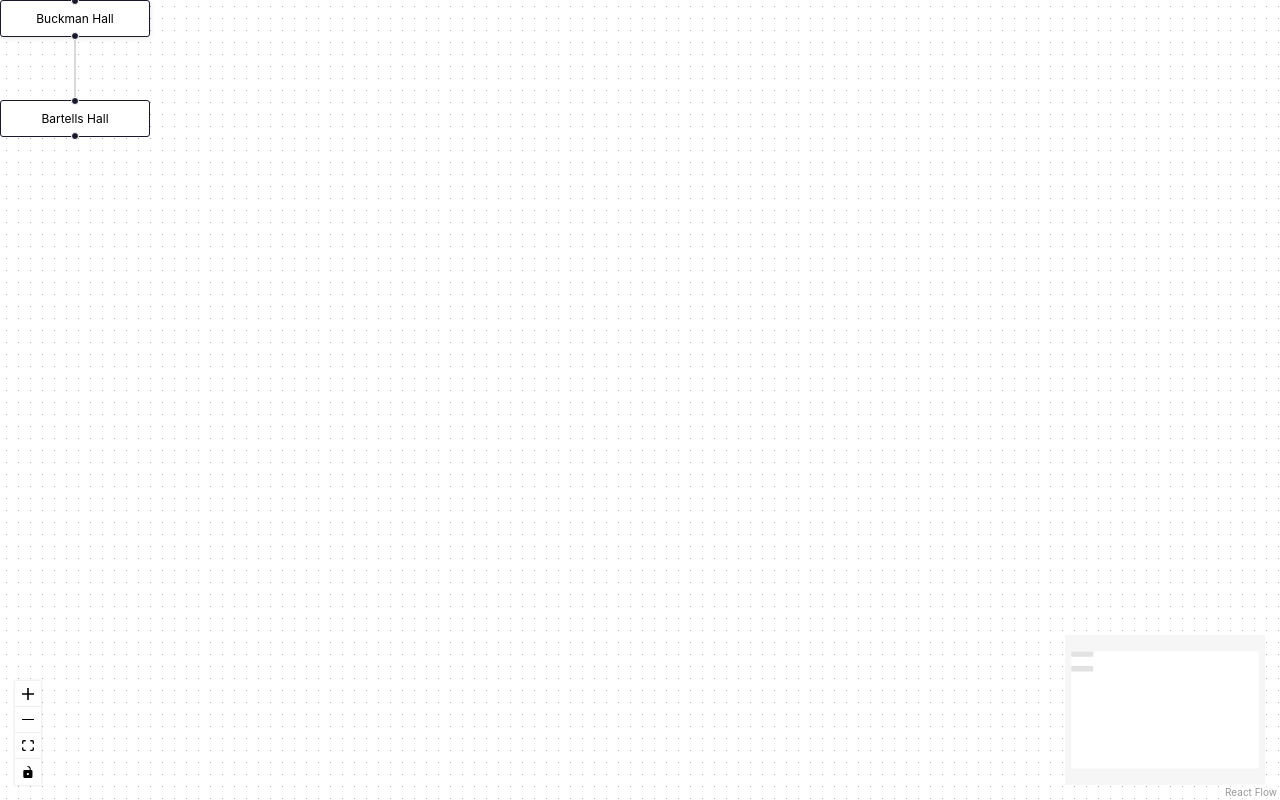
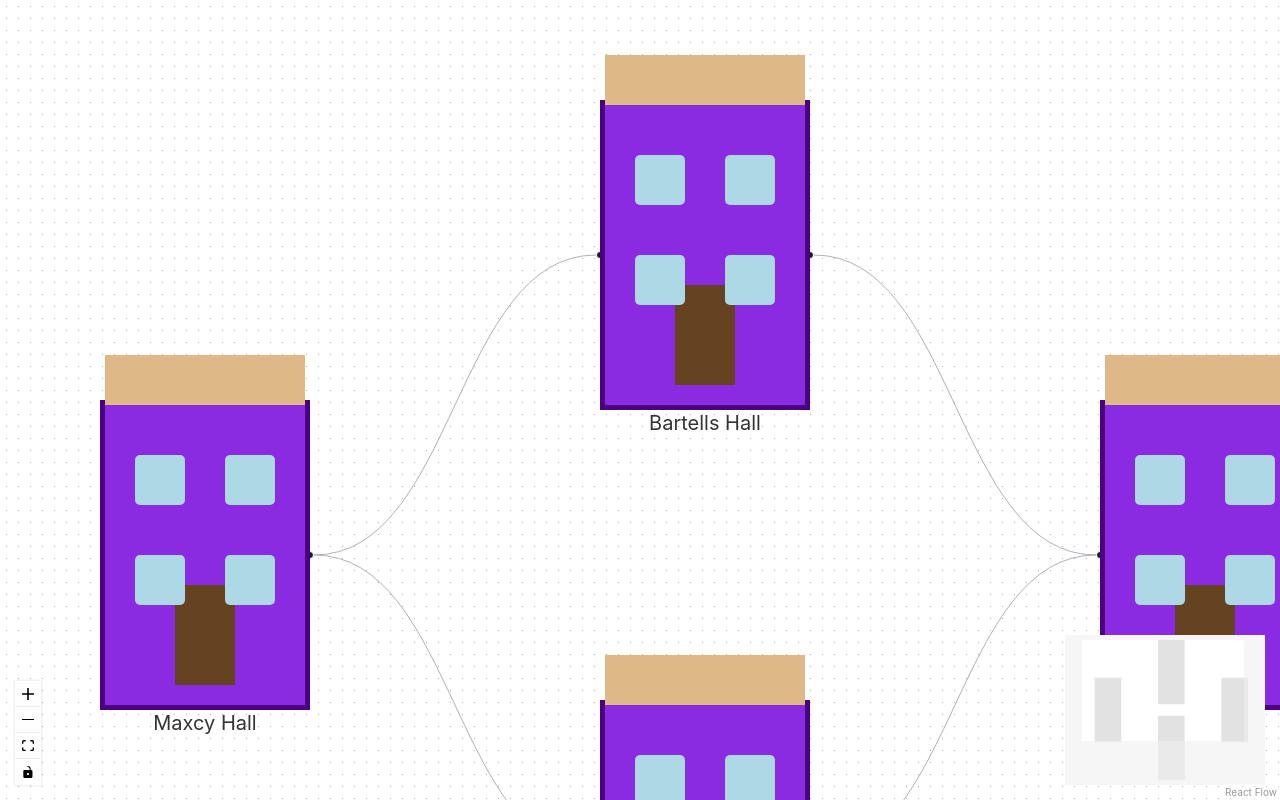
Before and after one commit to IslaMurtazaev/zombie-infection-game, a React (Create React App) app: page / in a window 1280 px wide. Built offline with nearby package versions, Linux system fonts and the light colour scheme.

Commit message:
Add small demo map

```diff
--- a/src/App.js
+++ b/src/App.js
@@ -1,4 +1,4 @@
-import React, { useCallback } from 'react';
+import React, {useCallback, useMemo} from 'react';
 import {
     ReactFlow,
     MiniMap,
@@ -7,16 +7,100 @@ import {
     useNodesState,
     useEdgesState,
     addEdge,
+    Position,
 } from '@xyflow/react';
 
 import '@xyflow/react/dist/style.css';
+import Building from "./components/Building";
+
+const BUCKMAN_HALL = {
+    id: 'buckman',
+    position: {x: 600, y: 600},
+    type: 'building',
+    data: {
+        label: 'Buckman Hall',
+        handles: [
+            {
+                type: 'target',
+                position: Position.Left,
+                id: "buckman-left"
+            },
+            {
+                type: 'source',
+                position: Position.Right,
+                id: "buckman-right"
+            },
+        ]
+    }
+}
+
+const BARTELLS_HALL = {
+    id: 'bartells',
+    position: {x: 600, y: 0},
+    type: 'building',
+    data: {
+        label: 'Bartells Hall',
+        handles: [
+            {
+                type: 'target',
+                position: Position.Left,
+                id: "bartells-left"
+            },
+            {
+                type: 'source',
+                position: Position.Right,
+                id: "bartells-right"
+            },
+        ]
+    }
+}
+
+const MAXCY_HALL = {
+    id: 'maxcy',
+    position: {x: 100, y: 300},
+    type: 'building',
+    data: {
+        label: 'Maxcy Hall',
+        handles: [
+            {
+                type: 'source',
+                position: Position.Right,
+                id: "maxcy-right"
+            },
+        ]
+    }
+}
+
+const KAPLAN_HALL = {
+    id: 'kaplan',
+    position: {x: 1100, y: 300},
+    type: 'building',
+    data: {
+        label: 'Kaplan Hall',
+        handles: [
+            {
+                type: 'target',
+                position: Position.Left,
+                id: "kaplan-left"
+            },
+        ]
+    }
+}
 
 
 const initialNodes = [
-    { id: '1', position: { x: 0, y: 0 }, data: { label: 'Buckman Hall' } },
-    { id: '2', position: { x: 0, y: 100 }, data: { label: 'Bartells Hall' } },
+    BUCKMAN_HALL,
+    BARTELLS_HALL,
+    MAXCY_HALL,
+    KAPLAN_HALL
 ];
-const initialEdges = [{ id: 'e1-2', source: '1', target: '2' }];
+const initialEdges = [
+    {id: 'maxcy-bartells', source: 'maxcy', target: 'bartells'},
+    {id: 'maxcy-buckman', source: 'maxcy', target: 'buckman'},
+    {id: 'buckman-kaplan', source: 'buckman', target: 'kaplan'},
+    {id: 'bartells-kaplan', source: 'bartells', target: 'kaplan'}
+];
+
 
 export default function App() {
     const [nodes, setNodes, onNodesChange] = useNodesState(initialNodes);
@@ -27,9 +111,12 @@ export default function App() {
         [setEdges],
     );
 
+    const nodeTypes = useMemo(() => ({ building: Building }), []);
+
     return (
         <div style={{ width: '100vw', height: '100vh' }}>
             <ReactFlow
+                nodeTypes={nodeTypes}
                 nodes={nodes}
                 edges={edges}
                 onNodesChange={onNodesChange}
--- /dev/null
+++ b/src/components/Building.css
@@ -0,0 +1,68 @@
+/* The building */
+.building {
+    width: 200px;
+    height: 300px;
+    background-color: #8a2be2;
+    border: 5px solid #4b0082;
+    position: relative;
+    margin: 100px auto; /* Center the building on the page */
+}
+
+/* Roof of the building */
+.roof {
+    width: 100%;
+    height: 50px;
+    background-color: #deb887;
+    position: absolute;
+    top: -50px;
+    left: 0;
+}
+
+/* Door */
+.door {
+    width: 60px;
+    height: 100px;
+    background-color: #654321;
+    position: absolute;
+    bottom: 20px;
+    left: 70px;
+}
+
+/* Windows */
+.window {
+    width: 50px;
+    height: 50px;
+    background-color: #add8e6;
+    position: absolute;
+    border-radius: 5px;
+}
+
+.window1 {
+    top: 50px;
+    left: 30px;
+}
+
+.window2 {
+    top: 50px;
+    right: 30px;
+}
+
+.window3 {
+    top: 150px;
+    left: 30px;
+}
+
+.window4 {
+    top: 150px;
+    right: 30px;
+}
+
+/* Label for the university */
+.label {
+    position: absolute;
+    bottom: -30px;
+    width: 100%;
+    text-align: center;
+    font-size: 20px;
+    color: #333;
+}
--- /dev/null
+++ b/src/components/Building.js
@@ -0,0 +1,26 @@
+import { Handle } from '@xyflow/react';
+import "./Building.css"
+
+
+function Building({data}) {
+    const handles = data.handles || []
+
+    return (
+        <>
+            {handles.map(({type, position, id}) => (
+                <Handle type={type} position={position} id={id} />
+            ))}
+            <div className="building">
+                <div className="roof"></div>
+                <div className="door"></div>
+                <div className="window window1"></div>
+                <div className="window window2"></div>
+                <div className="window window3"></div>
+                <div className="window window4"></div>
+                <div className="label">{data.label}</div>
+            </div>
+        </>
+    );
+}
+
+export default Building
```
